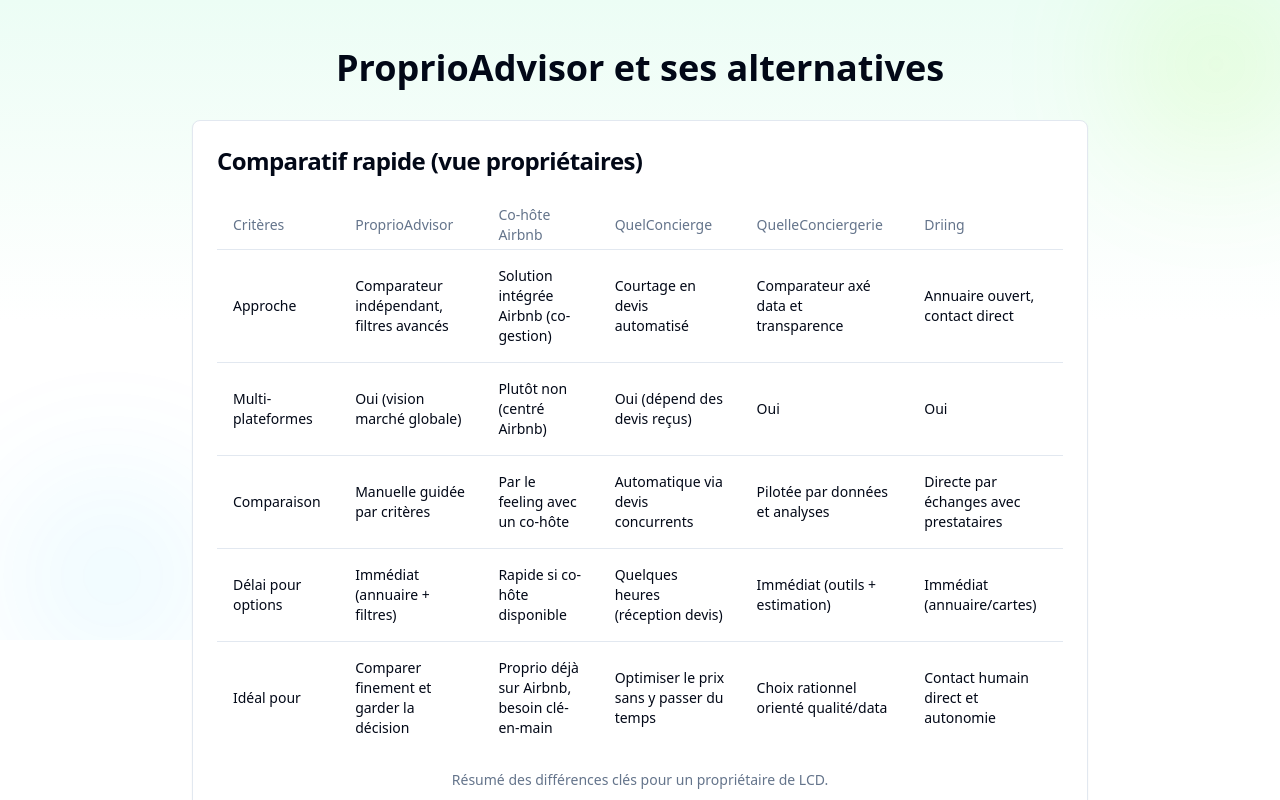
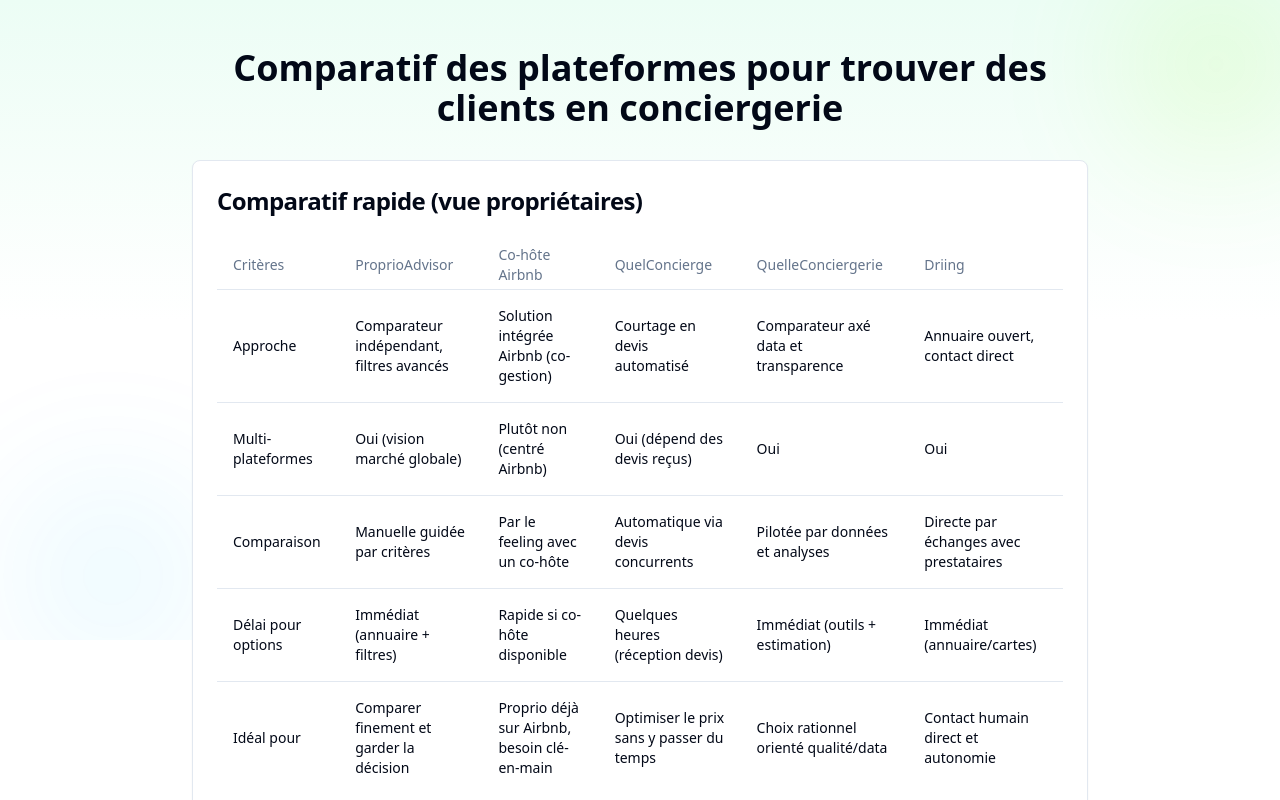
Before and after one commit to dvauclin/proprioadvisor, a Next.js app: page /Alternatives in a window 1280 px wide. Shown: the top 800 px of the page. Built offline with nearby package versions, Linux system fonts and the light colour scheme; no server answers.

Commit message:
chore(alternatives): update H1 and SEO titles to Comparatif des plateformes pour trouver des clients en conciergerie

```diff
--- a/src/app/alternatives/page.tsx
+++ b/src/app/alternatives/page.tsx
@@ -4,9 +4,9 @@
 import { breadcrumbsJsonLd, BASE_URL, LANG } from '@/lib/structured-data-models'
 
 export const metadata: Metadata = {
-  title: 'ProprioAdvisor et ses alternatives',
+  title: 'Comparatif des plateformes pour trouver des clients en conciergerie',
   description:
-    "Comparatif des alternatives à ProprioAdvisor (co-hôte Airbnb, QuelConcierge, QuelleConciergerie, Driing) et leurs approches pour connecter propriétaires et conciergeries.",
+    "Comparatif des alternatives (co-hôte Airbnb, QuelConcierge, QuelleConciergerie, Driing) et leurs approches pour connecter propriétaires et conciergeries.",
   keywords: [
     'alternatives proprioadvisor',
     'co-hôte airbnb',
@@ -17,9 +17,9 @@
     'comparateur conciergerie',
   ],
   openGraph: {
-    title: 'ProprioAdvisor et ses alternatives',
+    title: 'Comparatif des plateformes pour trouver des clients en conciergerie',
     description:
-      "Comparatif des alternatives à ProprioAdvisor (co-hôte Airbnb, QuelConcierge, QuelleConciergerie, Driing).",
+      "Comparatif des alternatives (co-hôte Airbnb, QuelConcierge, QuelleConciergerie, Driing).",
     url: 'https://proprioadvisor.fr/alternatives',
     siteName: 'ProprioAdvisor',
     locale: 'fr_FR',
@@ -27,9 +27,9 @@
   },
   twitter: {
     card: 'summary_large_image',
-    title: 'ProprioAdvisor et ses alternatives',
+    title: 'Comparatif des plateformes pour trouver des clients en conciergerie',
     description:
-      "Comparatif des alternatives à ProprioAdvisor (co-hôte Airbnb, QuelConcierge, QuelleConciergerie, Driing).",
+      "Comparatif des alternatives (co-hôte Airbnb, QuelConcierge, QuelleConciergerie, Driing).",
     creator: '@proprioadvisor',
   },
   alternates: {
@@ -46,9 +46,9 @@
   const webPage = {
     '@context': 'https://schema.org',
     '@type': 'WebPage',
-    name: 'ProprioAdvisor et ses alternatives',
+    name: 'Comparatif des plateformes pour trouver des clients en conciergerie',
     description:
-      'Comparatif des alternatives à ProprioAdvisor et leurs approches pour connecter propriétaires et conciergeries.',
+      'Comparatif des alternatives et leurs approches pour connecter propriétaires et conciergeries.',
     url: `${BASE_URL}/alternatives`,
     inLanguage: LANG,
     isPartOf: { '@id': `${BASE_URL}/#website` },
--- a/src/pages/Alternatives.tsx
+++ b/src/pages/Alternatives.tsx
@@ -18,7 +18,7 @@
 
       <div className="container mx-auto px-4 py-12 relative z-10">
         <div className="max-w-4xl mx-auto">
-          <h1 className="text-4xl font-bold text-center mb-8">ProprioAdvisor et ses alternatives</h1>
+          <h1 className="text-4xl font-bold text-center mb-8">Comparatif des plateformes pour trouver des clients en conciergerie</h1>
 
           <div className="space-y-8">
             <Card>
```
